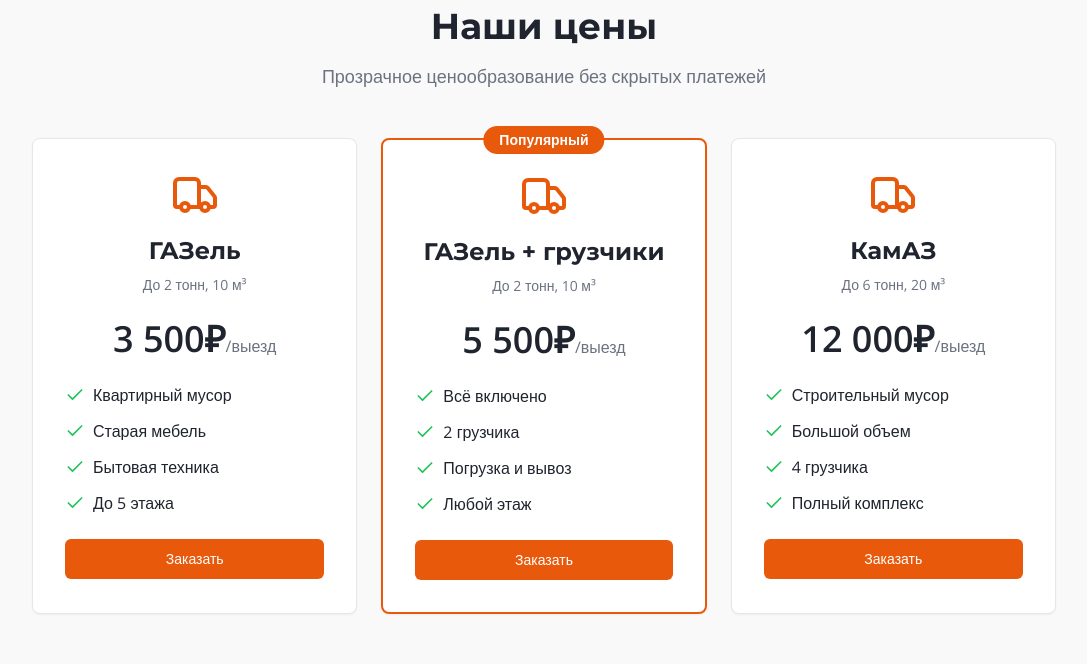
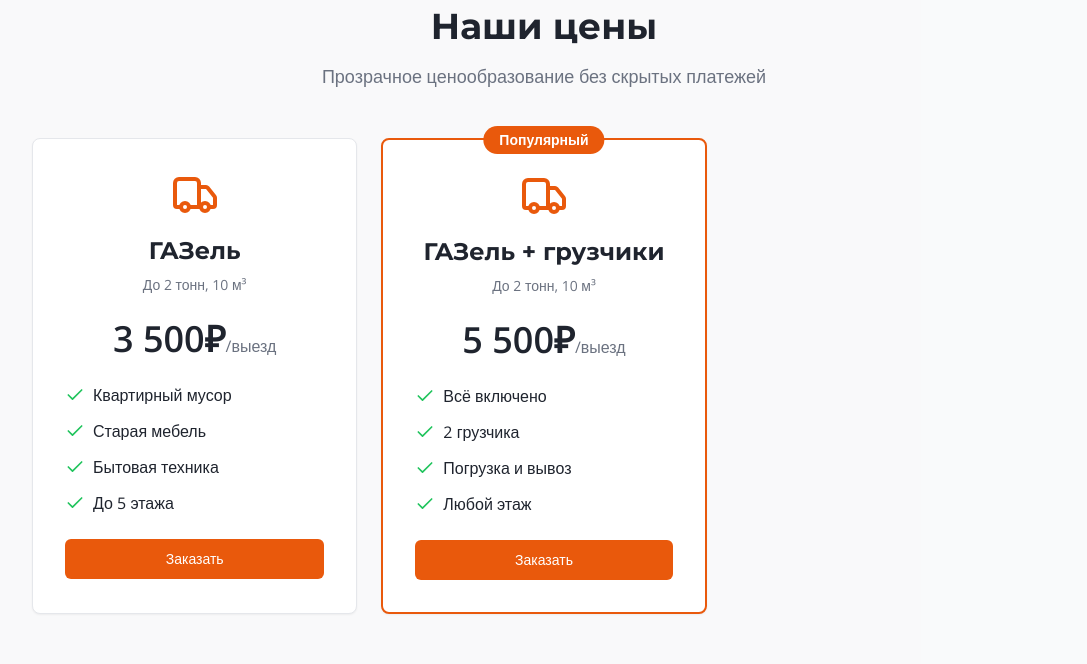
Before and after one commit to pr-poehali-dev/waste-collection-delivery, a React (Vite) app: page / in a window 1280 px wide. Shown: the part 1840-2504 px from the top of the page, without its empty margins (96-1183 px from the left). Built offline with nearby package versions, Linux system fonts and the light colour scheme.

Commit message:
Удаление лишних файлов

```diff
--- a/src/pages/Index.tsx
+++ b/src/pages/Index.tsx
@@ -351,41 +351,6 @@ const Index = () => {
                 </Button>
               </CardContent>
             </Card>
-
-            <Card className="hover:shadow-lg transition-shadow">
-              <CardContent className="p-8">
-                <div className="text-center mb-6">
-                  <Icon name="Truck" className="w-12 h-12 mx-auto mb-4 text-primary" />
-                  <h3 className="text-2xl font-bold mb-2">КамАЗ</h3>
-                  <p className="text-muted-foreground text-sm">До 6 тонн, 20 м³</p>
-                </div>
-                <div className="text-center mb-6">
-                  <span className="text-4xl font-bold">12 000₽</span>
-                  <span className="text-muted-foreground">/выезд</span>
-                </div>
-                <ul className="space-y-3 mb-6">
-                  <li className="flex items-center gap-2">
-                    <Icon name="Check" className="w-5 h-5 text-secondary" />
-                    <span>Строительный мусор</span>
-                  </li>
-                  <li className="flex items-center gap-2">
-                    <Icon name="Check" className="w-5 h-5 text-secondary" />
-                    <span>Большой объем</span>
-                  </li>
-                  <li className="flex items-center gap-2">
-                    <Icon name="Check" className="w-5 h-5 text-secondary" />
-                    <span>4 грузчика</span>
-                  </li>
-                  <li className="flex items-center gap-2">
-                    <Icon name="Check" className="w-5 h-5 text-secondary" />
-                    <span>Полный комплекс</span>
-                  </li>
-                </ul>
-                <Button className="w-full" onClick={() => scrollToSection('contacts')}>
-                  Заказать
-                </Button>
-              </CardContent>
-            </Card>
           </div>
 
           <div className="mt-12 text-center">
```
